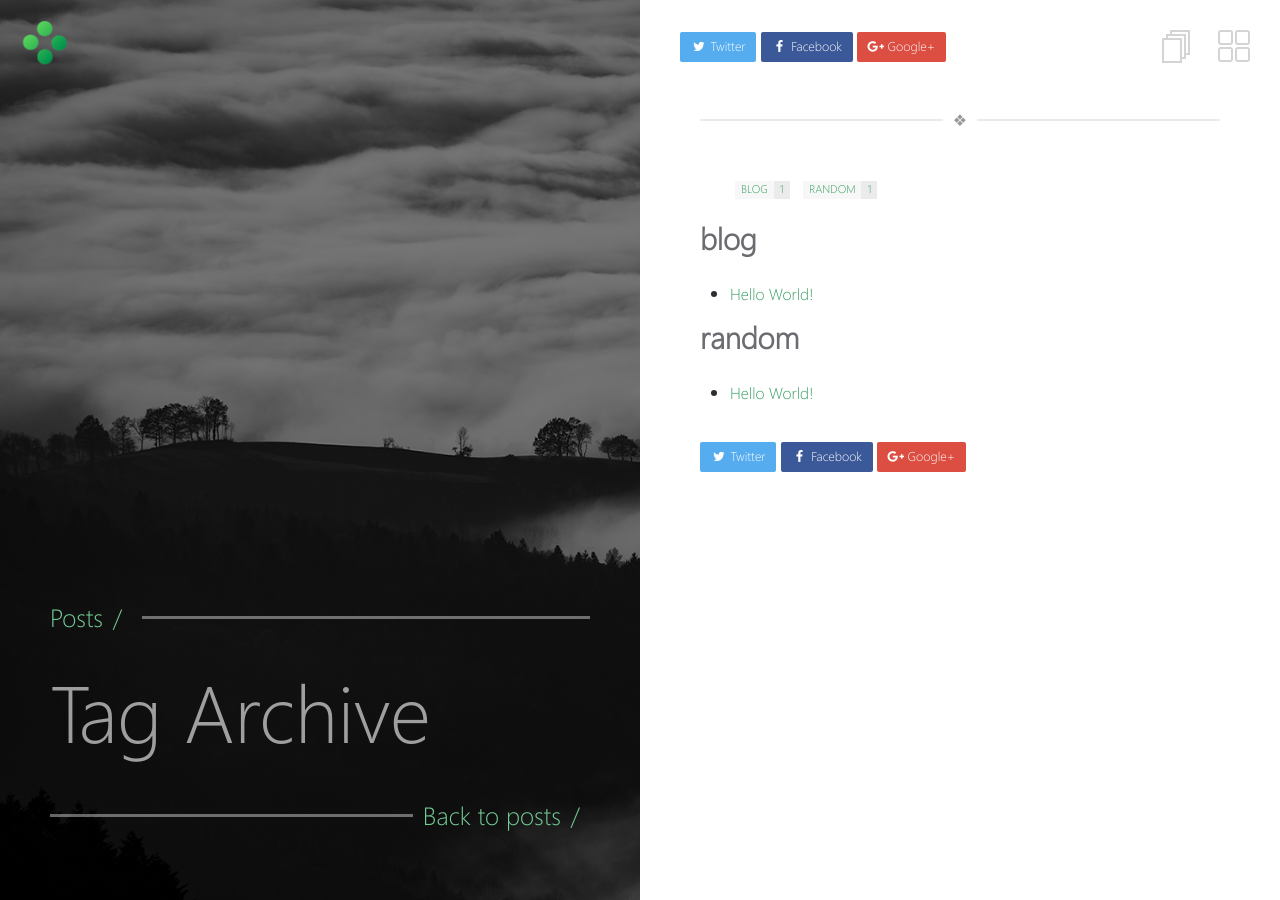
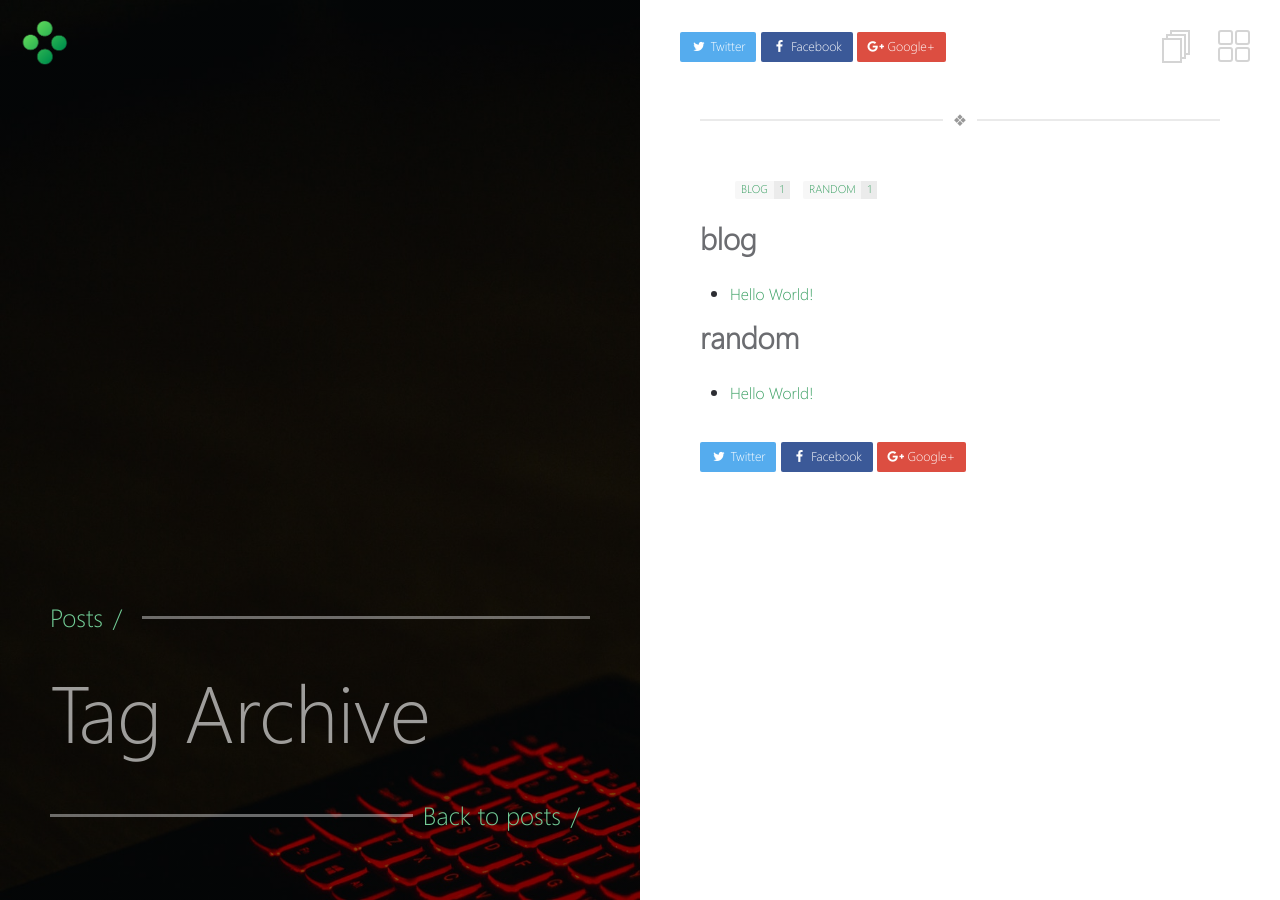
Before and after one commit to K4ugummi/K4ugummi.github.io, a Jekyll site: the page built from _pages/tags.md, in a window 1280 px wide. Built offline with Jekyll 4.4.1, drawn with Linux system fonts in a browser that asks for light colours.

Commit message:
Change images

```diff
--- a/_config.yml
+++ b/_config.yml
@@ -8,8 +8,8 @@ locale: en_US
 # Left Block Images
 background:
   homepage: images/home.png                           # this image will be shown on homepage's left block
-  post-list: images/unsplash-image-10.jpg             # this image will be shown on post list page
-  default-post: images/unsplash-gallery-image-3.jpg   # this image will be shown when post's front matter doesn't specify any image
+  post-list: images/post-list.jpg             # this image will be shown on post list page
+  default-post: images/default-post.jpg   # this image will be shown when post's front matter doesn't specify any image
 
 # Jekyll
 permalink:          /:title/
```
Also changed, not shown: images/default-post.jpg (added), images/post-list.jpg (added).
